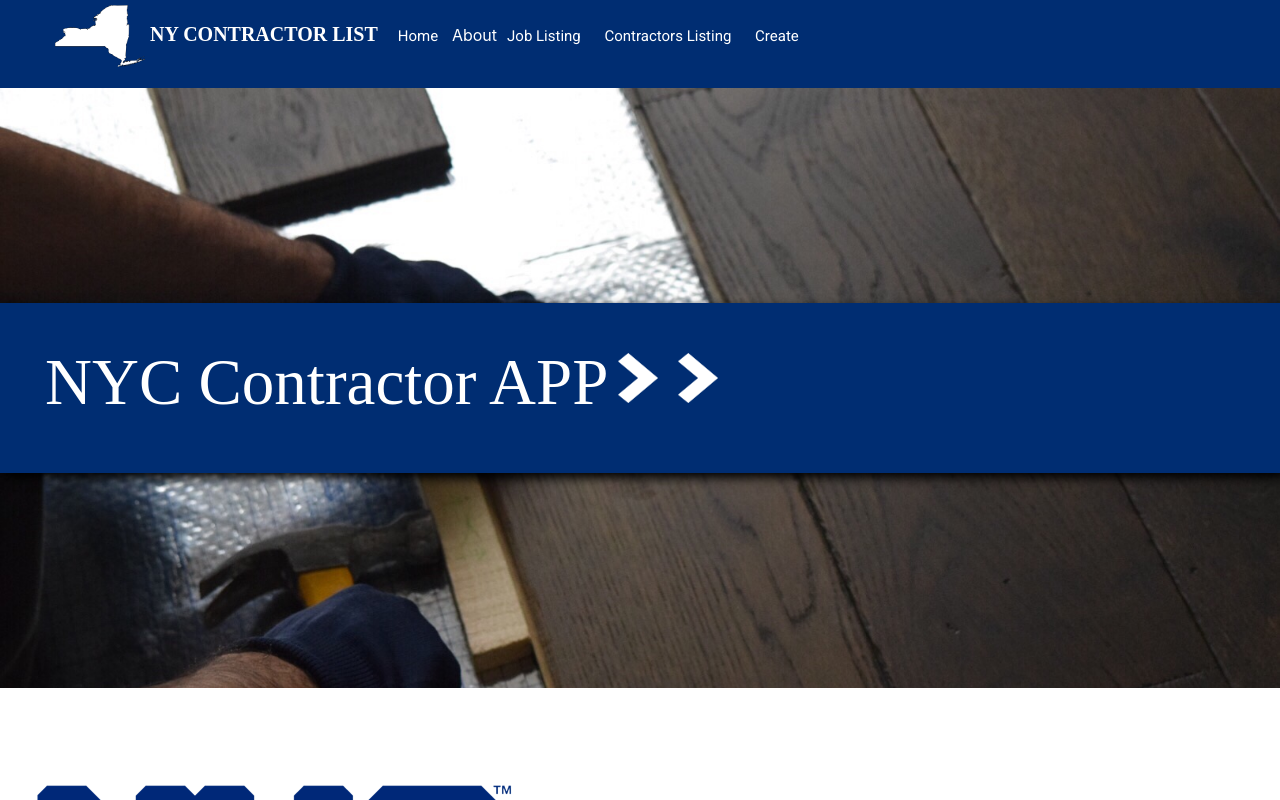
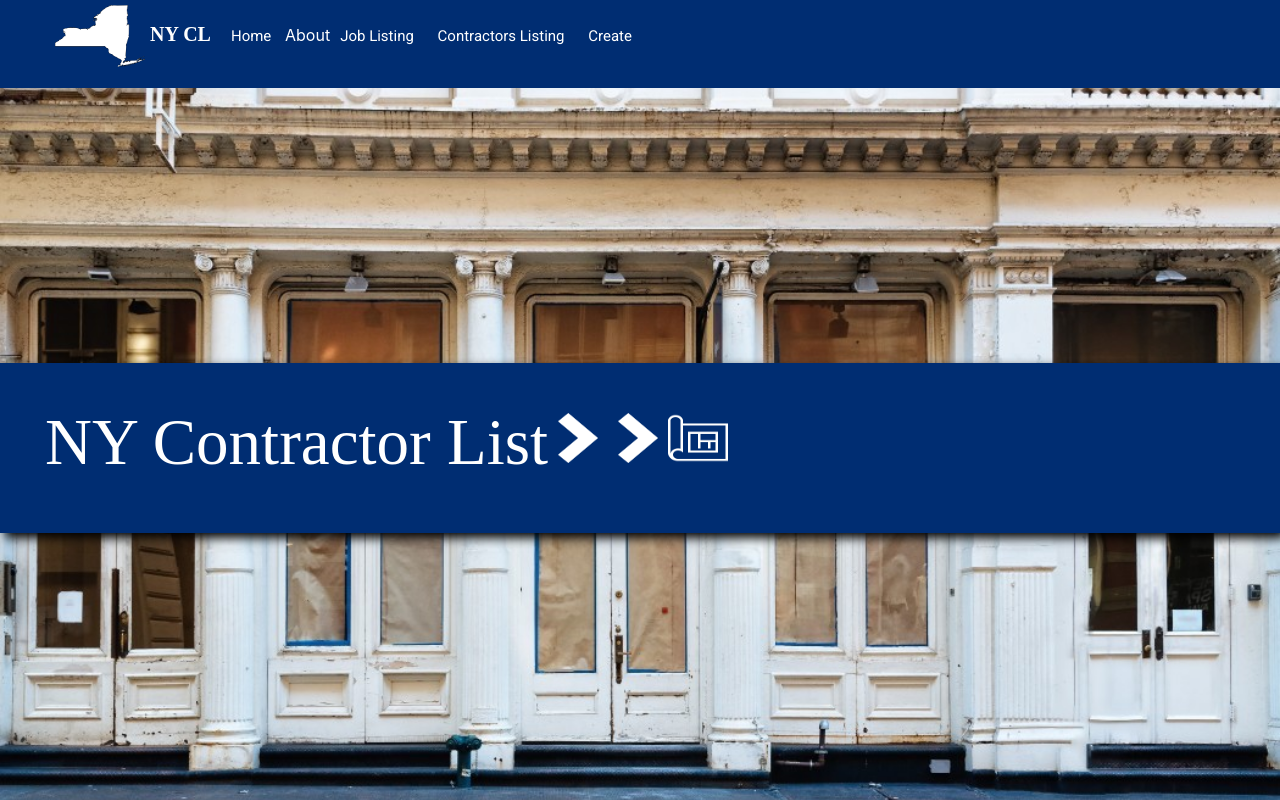
Before and after one commit to dcartist/nycConstructionReact, a React (Create React App) app in the folder nycconstruction/: page / in a window 1280 px wide. Shown: the top 800 px of the page. Built offline with nearby package versions, Linux system fonts and the light colour scheme; a web font is replaced by a local one.

Commit message:
updated homepage images and logo name

```diff
--- a/nycconstruction/src/Navigation.js
+++ b/nycconstruction/src/Navigation.js
@@ -8,7 +8,7 @@ class Navigation extends Component {
         return (
             <div className="navBar">
                 <ul>
-                    <li className="Logo"><img src={Logo} alt="NYC contractor logo"></img> NY CONTRACTOR LIST</li>
+                    <li className="Logo"><img src={Logo} alt="NYC contractor logo"></img> NY CL</li>
                     {/* <li className="Logo"><img src="./new-york-skyline-silhouette.png"></img> NY CONTRACTOR LIST</li> */}
                     <li><Link to="/">Home </Link></li>
                     <Link><Link to="/about">About</Link></Link>
--- a/nycconstruction/src/components/Home/Home.css
+++ b/nycconstruction/src/components/Home/Home.css
@@ -7,11 +7,14 @@
 
 .nycBackground {
     /* background-image: url('../../Images/the-man-does-repair-in-the-house-twists-a-drill-the-self-tapping-screw_t20_lWeb08.jpg'); */
-    background-image: url('../../Images/man-laying-oak-wooden-floor-in-the-living-room_t20_Ky1jdV.jpg');
+    /* background-image: url('../../Images/man-laying-oak-wooden-floor-in-the-living-room_t20_Ky1jdV.jpg'); */
+    background-image: url('../../Images/luxury-old-storefront-in-remodeling-in-new-york-city-america-manhattan-nyc-new-york-new-york-city-usa_t20_RzVWpa.jpg');
     /* background-position: c; */
     background-repeat: no-repeat;
+    background-position-y: center;
     background-size: cover;
-    height: 600px;
+    height: 90vh;
+    /* height: 600px; */
     display: flex;
     /* filter: blur(2px); */
     /* -webkit-filter: contrast(1); */
--- a/nycconstruction/src/components/Home/Home.js
+++ b/nycconstruction/src/components/Home/Home.js
@@ -1,8 +1,9 @@
 import React, { Component } from 'react';
 import './Home.css'
 import FirstArrow from '../../Images/iconmonstr-arrow-24-240.png'
+import ConstructionPlans from '../../Images/iconmonstr-construction-35-240.png'
 // import Icon from '@material-ui/core/Icon';
-import About from '../About/About'
+// import About from '../About/About'
 class Home extends Component {
     render() {
         return (
@@ -10,23 +11,22 @@ class Home extends Component {
 {/* <div className="Banner"> */}
 <div>
     <div className="nycBackground">
-    <h1> NYC Contractor APP <img src={FirstArrow}></img><img src={FirstArrow}></img></h1>
+    <h1> NY Contractor List <img src={FirstArrow}></img> <img src={FirstArrow}></img> <img src={ConstructionPlans}></img></h1>
     </div>
 
                </div>
-            <div className="twoCol">
+               {/* <img src="./DOB-Logo-KC.png"></img> */}
+            {/* <div className="twoCol">
                 <div>
 
-                <img src="./DOB-Logo-KC.png"></img>
-                </div>
                 <div>
                 </div>
-            </div>
+                </div>
+            </div> */}
                 {/* {this.props.isLoggedIn ? <h4>This is logged in</h4> : ''} */}
                 {/* <About></About> */}
             </div>
         );
     }
 }
-
 export default Home;
```
Also changed, not shown: nycconstruction/src/Images/iconmonstr-construction-35-240.png (added), nycconstruction/src/Images/luxury-old-storefront-in-remodeling-in-new-york-city-america-manhattan-nyc-new-york-new-york-city-usa_t20_RzVWpa.jpg.
